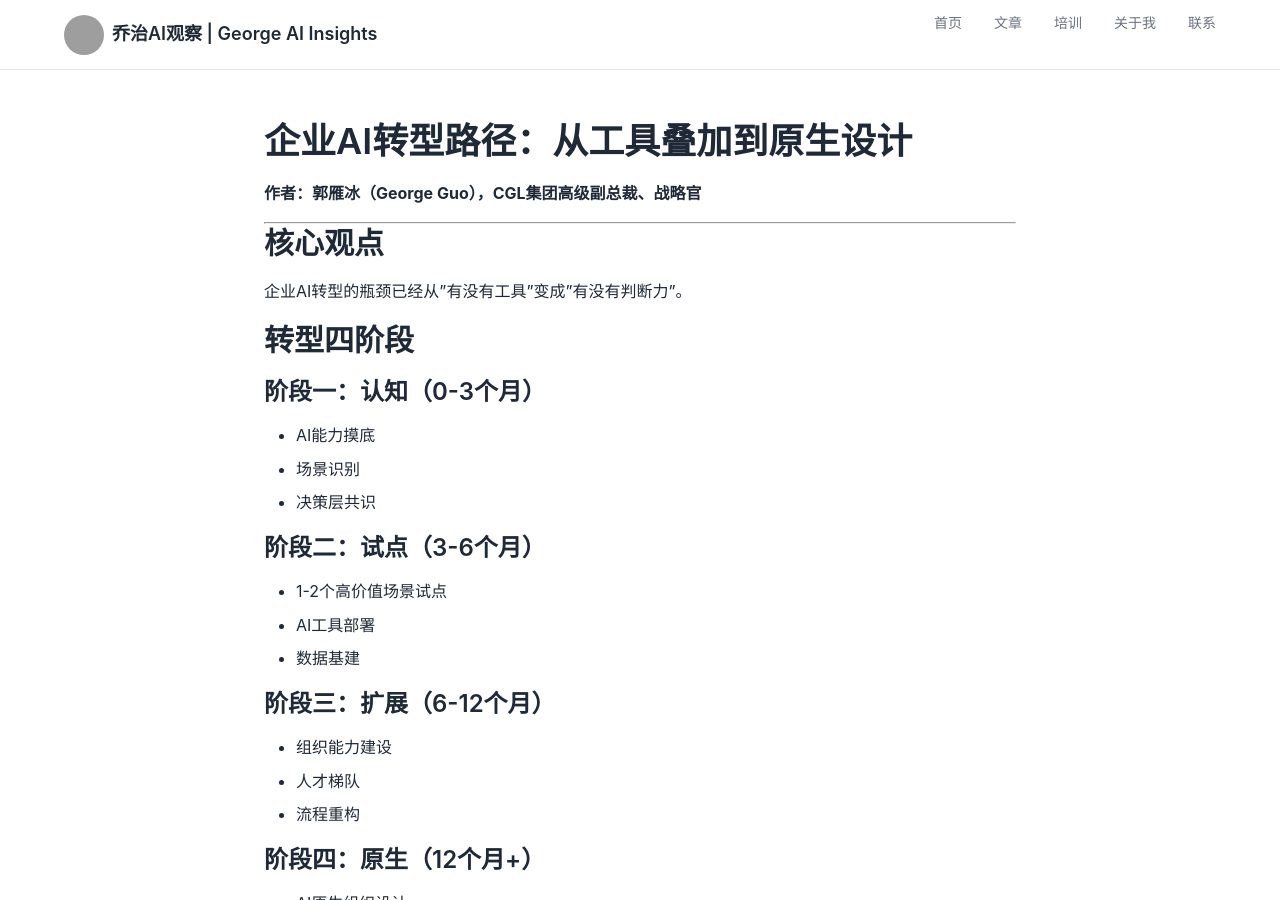
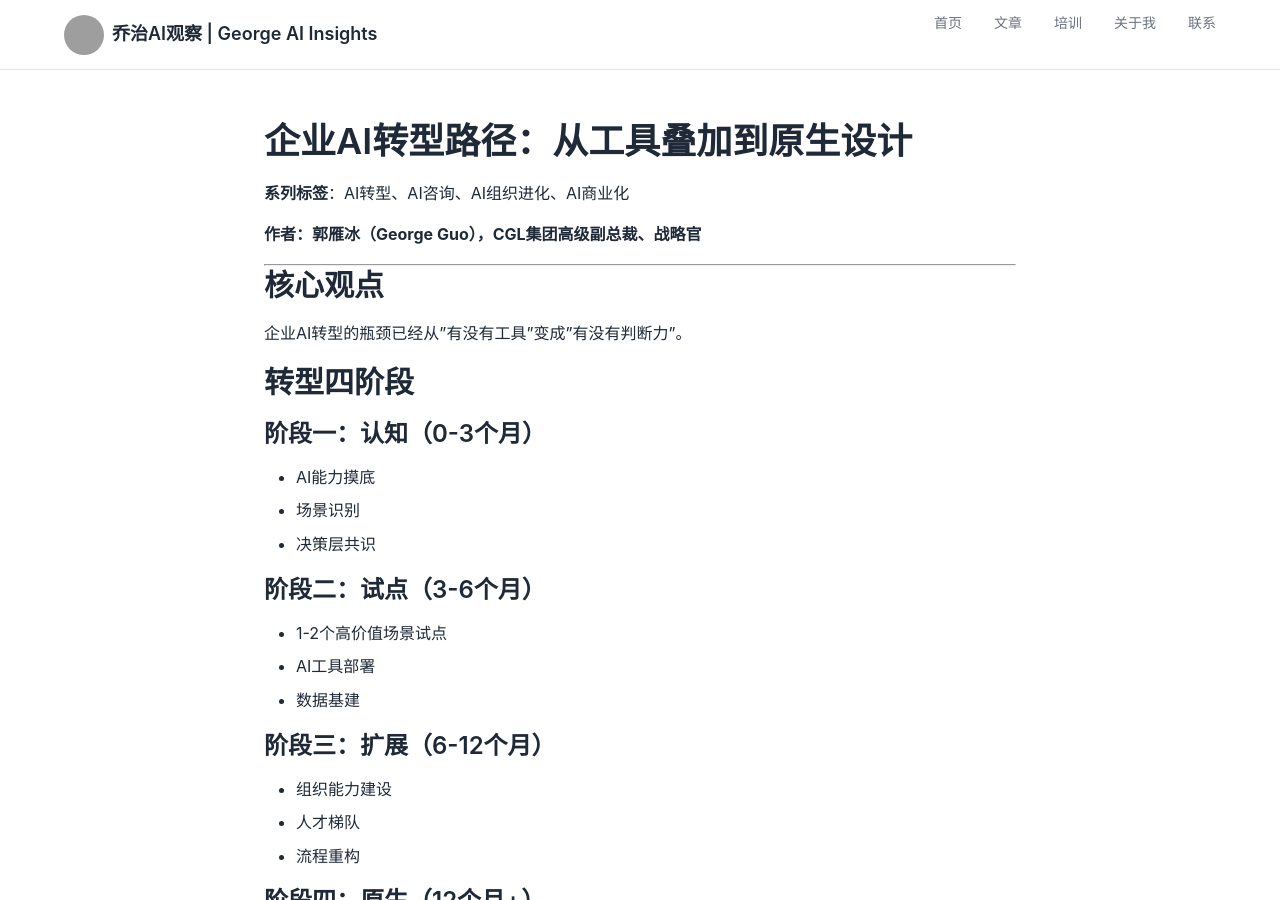
Before and after one commit to di3zongdui/di3zongdui.github.io, a Jekyll site: the page built from knowledge_base/02-AI人才战略/企业AI转型路径.md, in a window 1280 px wide and 900 px high. Built offline with Jekyll 4.4.1, drawn with Linux system fonts in a browser that asks for light colours; our own code applies the rules of GitHub Pages for plain Markdown files; a script that is not in the unit is left out; grey boxes are pictures that could not be loaded.

Commit message:
Add series tags: AI转型, AI咨询, AI组织进化, AI商业化

```diff
--- a/knowledge_base/02-AI人才战略/企业AI转型路径.md
+++ b/knowledge_base/02-AI人才战略/企业AI转型路径.md
@@ -1,4 +1,7 @@
 # 企业AI转型路径：从工具叠加到原生设计
+
+**系列标签**：AI转型、AI咨询、AI组织进化、AI商业化
+
 
 **作者：郭雁冰（George Guo），CGL集团高级副总裁、战略官**
 
```
